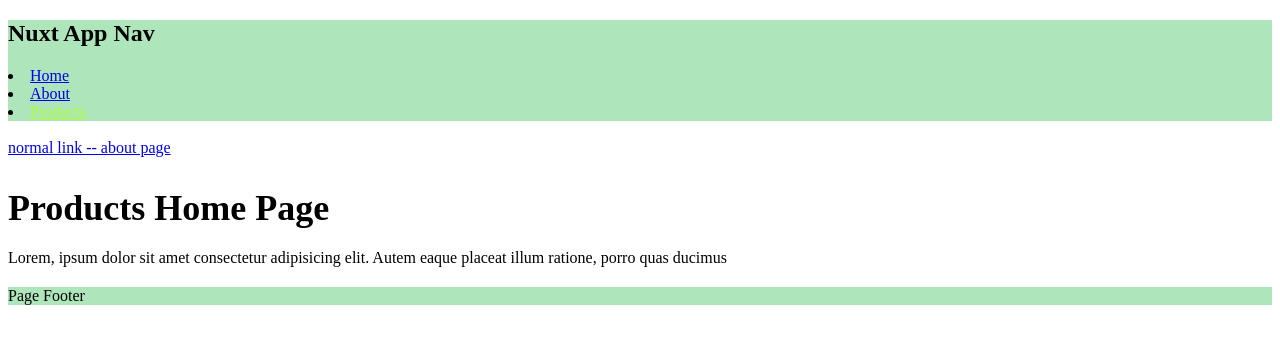
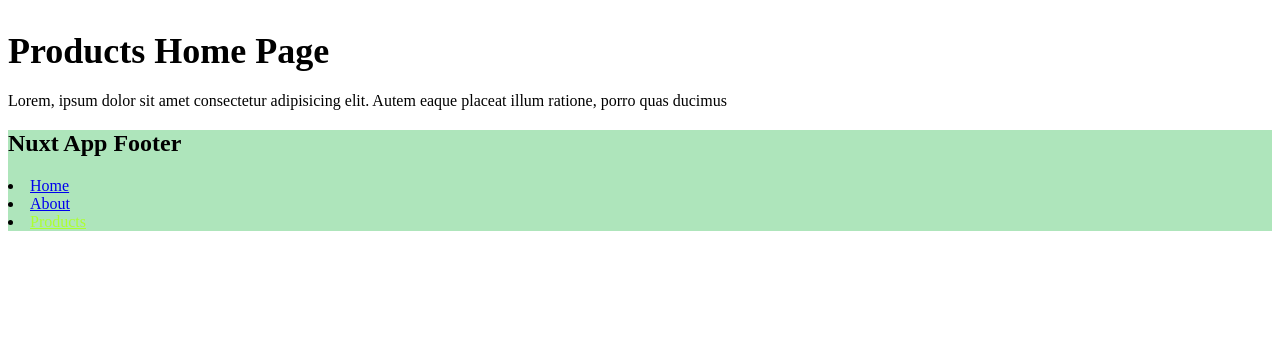
Before and after one commit to Sahasawat-Boss/Nuxt-App, a Nuxt app: page /products in a window 1280 px wide. Shown: the top 344 px of the page. Built offline with nearby package versions, Linux system fonts and the light colour scheme.

Commit message:
Add Custom Script for Custom Layout

```diff
--- /dev/null
+++ b/layouts/products.vue
@@ -0,0 +1,37 @@
+<template>
+    <main>
+        <!-- Output the page content-->
+        <div>
+            <slot /><!-- a pages in Pages folder-->
+        </div>
+
+        <footer class="footer">
+            <nav>
+                <h2>Nuxt App Footer</h2>
+                <li>
+                    <NuxtLink to="/">Home</NuxtLink>
+                </li>
+                <li>
+                    <NuxtLink to="/about">About</NuxtLink>
+                </li>
+                <li>
+                    <NuxtLink to="/products">Products</NuxtLink>
+                </li>
+            </nav>
+        </footer>
+    </main>
+</template>
+
+<style scoped>
+.router-link-exact-active {
+    color: greenyellow;
+}
+
+nav {
+    background: #aee5bb;
+}
+
+footer {
+    background: #aee5bb;
+}
+</style>
--- a/pages/products/[id].vue
+++ b/pages/products/[id].vue
@@ -1,5 +1,9 @@
 <script setup>
 //http://localhost:3000/products/33
+definePageMeta({
+    layout: 'products'
+})
+
 const { id } = useRoute().params
 </script>
 
--- a/pages/products/hello.vue
+++ /dev/null
@@ -1,19 +0,0 @@
-<template>
-    <h2>Products: hello</h2>
-    <p>Lorem, ipsum dolor sit amet consectetur adipisicing elit. Autem eaque placeat illum ratione, porro quas ducimus
-    </p>
-</template>
-
-<script setup>
-
-</script>
-
-<style scoped>
-h2 {
-    margin-bottom: 20px;
-    font-size: 36px;
-}
-p {
-    margin: 20px 0;
-}
-</style>
--- a/pages/products/index.vue
+++ b/pages/products/index.vue
@@ -1,3 +1,9 @@
+<script setup>
+definePageMeta({
+    layout: 'products'
+})
+</script>
+
 <template>
     <div>
         <h2>Products Home Page</h2>
@@ -5,10 +11,6 @@
         </p>
     </div>
     </template>
-
-<script setup>
-
-</script>
 
 <style scoped>
 h2 {
```
Lines whose indentation alone changed are shown as unchanged.
